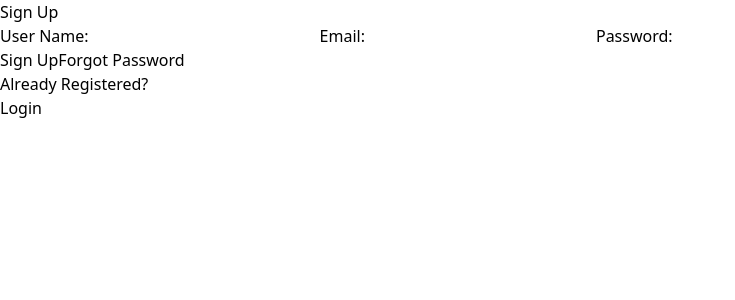
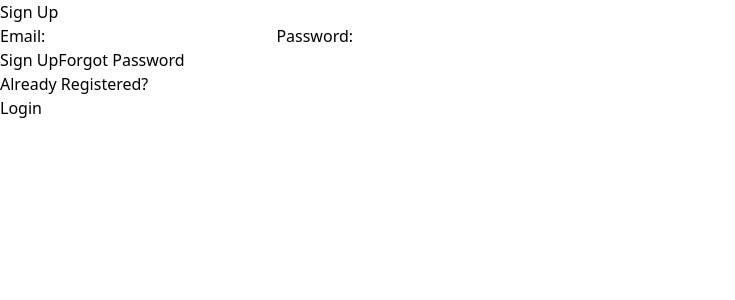
Before and after one commit to jugendragangwar/SignupAndLoginFlow_react, a React (Vite) app in the folder RegistrationForm/: page /signup in a window 1280 px wide. Shown: the top 300 px of the page, without its empty margins (0-735 px from the left). Built offline with nearby package versions, Linux system fonts and the light colour scheme.

Commit message:
Add a text Field in SignUp

```diff
--- a/RegistrationForm/src/component/SignUp.jsx
+++ b/RegistrationForm/src/component/SignUp.jsx
@@ -1,12 +1,12 @@
 import React, { useState } from 'react';
 import { Link, useNavigate } from 'react-router-dom';
-import { createUserWithEmailAndPassword } from 'firebase/auth';
+import { createUserWithEmailAndPassword} from 'firebase/auth';
 import { auth } from './firebase';
 
 const SignUp = () => {
   const [email, setEmail] = useState("");
   const [password, setPassword] = useState("");
-  const [name, setName] = useState("");
+  // const [name, setName] = useState("");
   const navigate = useNavigate();
   const [loginMessage, setLoginMessage] = useState('');
 
@@ -14,7 +14,7 @@ const SignUp = () => {
 
     e.preventDefault();
     try {
-      await createUserWithEmailAndPassword(auth, name, email, password);
+      await createUserWithEmailAndPassword(auth, email, password);
       setLoginMessage('signUp Successful');
       console.log("Account Created");
       navigate('/Login');
@@ -29,14 +29,14 @@ const SignUp = () => {
       <form onSubmit={handleSubmit} className="bg-slate-800 border-2 border-none p-4 rounded-lg">
         <h2 className="text-center text-white text-4xl mb-4">Sign Up</h2>
         <div className="grid grid-cols-1 gap-2">
-        <label htmlFor="name" className=" text-white">
+        {/* <label htmlFor="name" className=" text-white">
             User Name:
             <input
               className="bg-slate-100 p-2 w-full text-black h-2/4"
               type="text"
               onChange={(e) => setName(e.target.value)}
             />
-          </label>
+          </label> */}
           <label htmlFor="email" className=" text-white">
             Email:
             <input
```
